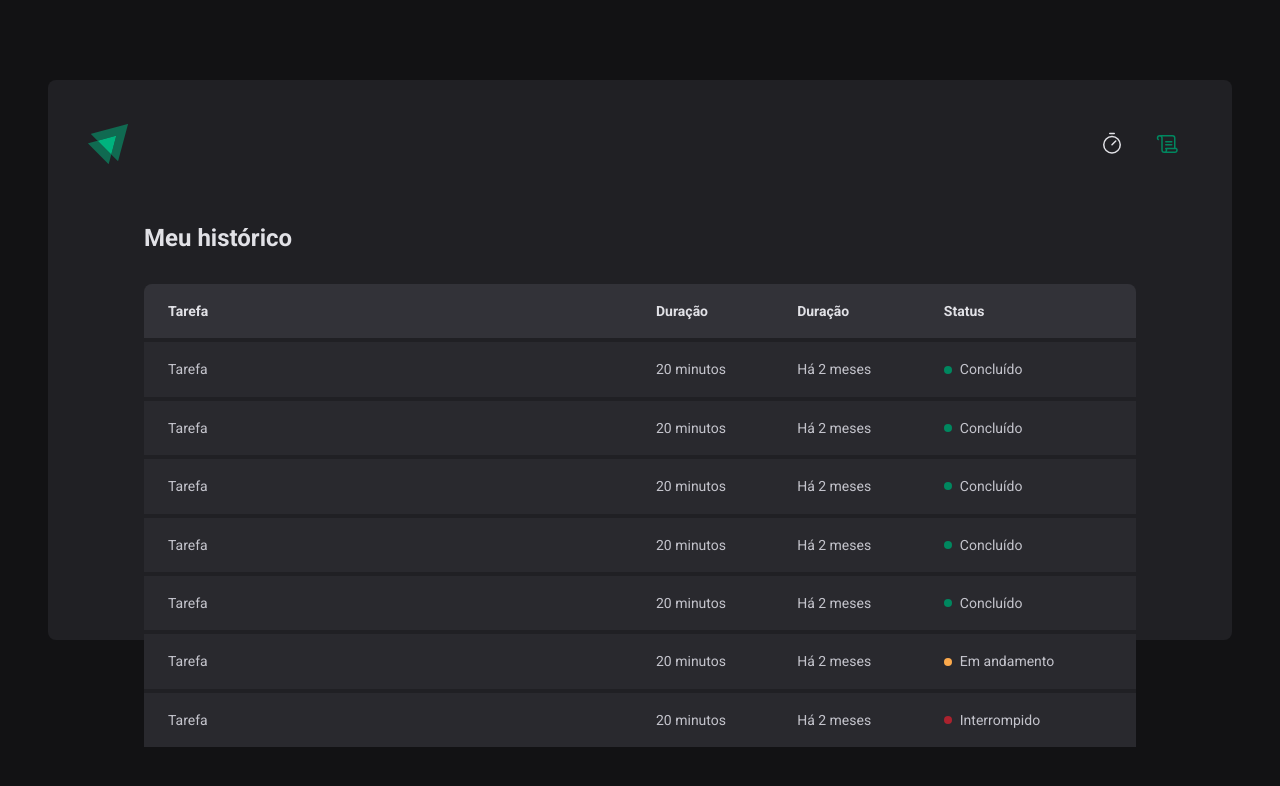
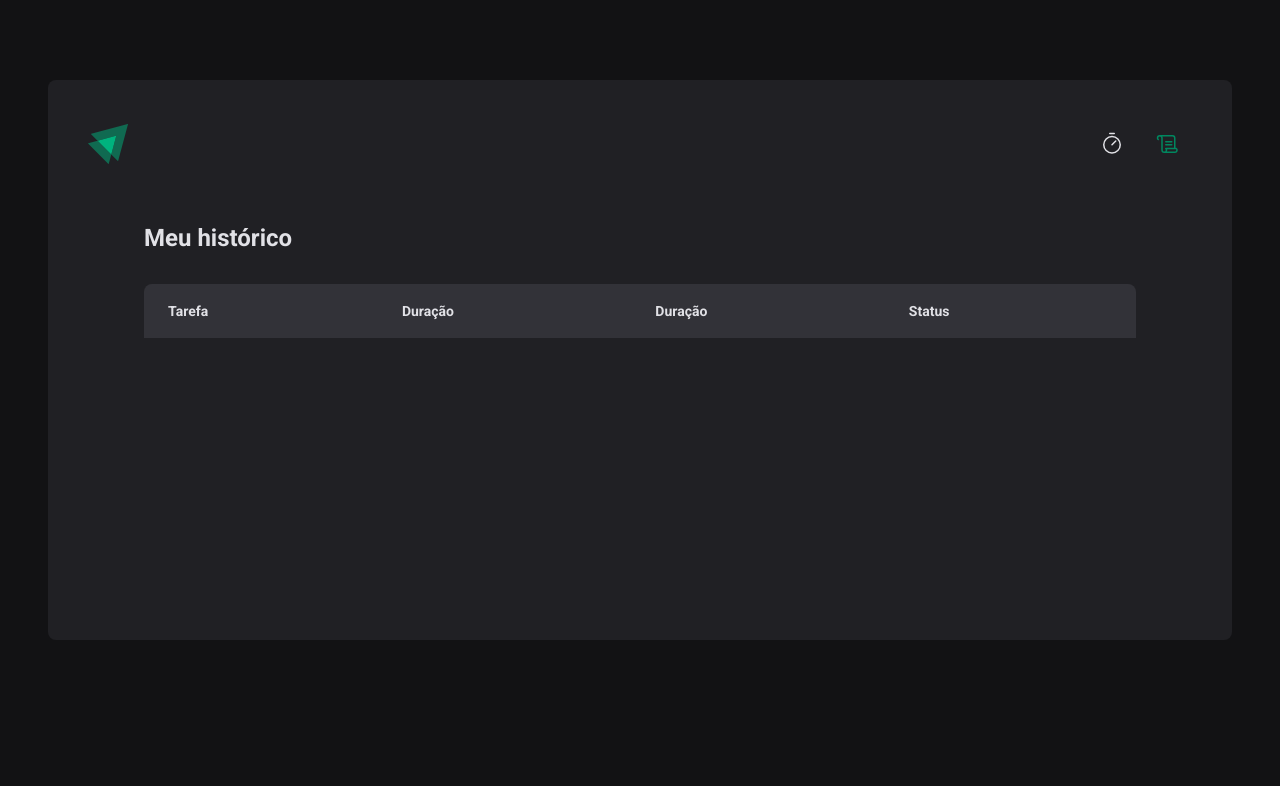
Before and after one commit to DeividAlan/personal-pomodoro, a React (Vite) app: page /history in a window 1280 px wide. Shown: the top 786 px of the page. Built offline with nearby package versions, Linux system fonts and the light colour scheme.

Commit message:
finish pages and context

```diff
--- a/src/App.tsx
+++ b/src/App.tsx
@@ -3,12 +3,15 @@
 import { GlobalStyle } from "./styles/global";
 import { Router } from "./Router";
 import { BrowserRouter } from "react-router-dom";
+import { CyclesContextProvider } from "./contexts/CyclesContext";
 
 export function App() {
   return (
     <ThemeProvider theme={defaultTheme}>
       <BrowserRouter>
-        <Router />
+        <CyclesContextProvider>
+          <Router />
+        </CyclesContextProvider>
       </BrowserRouter>
       <GlobalStyle />
     </ThemeProvider>
--- /dev/null
+++ b/src/contexts/CyclesContext.tsx
@@ -0,0 +1,103 @@
+import { createContext, ReactNode, useState } from "react";
+
+interface CreateCycleData {
+  task: string;
+  minutesAmount: number;
+}
+
+interface Cycle {
+  id: string;
+  task: string;
+  minutesAmount: number;
+  startDate: Date;
+  interruptedDate?: Date;
+  finishedDate?: Date;
+}
+
+interface CyclesContextType {
+  cycles: Cycle[];
+  activeCycle: Cycle | undefined;
+  activeCycleId: string | null;
+  amountSecondsPassed: number;
+  markCurrentCycleAsFinished: () => void;
+  setSecondsPassed: (seconds: number) => void;
+  createNewCycle: (data: CreateCycleData) => void;
+  interruptCurrentCycle: () => void;
+}
+
+export const CyclesContext = createContext({} as CyclesContextType);
+
+interface CyclesContextProviderProps {
+  children: ReactNode;
+}
+
+export function CyclesContextProvider({
+  children,
+}: CyclesContextProviderProps) {
+  const [cycles, setCycles] = useState<Cycle[]>([]);
+  const [activeCycleId, setActiveCycleId] = useState<string | null>(null);
+  const [amountSecondsPassed, setAmountSecondsPassed] = useState(0);
+
+  const activeCycle = cycles.find(cycle => cycle.id === activeCycleId);
+
+  function setSecondsPassed(seconds: number) {
+    setAmountSecondsPassed(seconds);
+  }
+
+  function markCurrentCycleAsFinished() {
+    setCycles(state =>
+      state.map(cycle => {
+        if (cycle.id === activeCycleId) {
+          return { ...cycle, finishedDate: new Date() };
+        } else {
+          return cycle;
+        }
+      }),
+    );
+  }
+
+  function createNewCycle(data: CreateCycleData) {
+    const id = String(new Date().getTime());
+
+    const newCycle: Cycle = {
+      id,
+      task: data.task,
+      minutesAmount: data.minutesAmount,
+      startDate: new Date(),
+    };
+
+    setCycles(state => [...state, newCycle]);
+    setActiveCycleId(id);
+    setAmountSecondsPassed(0);
+  }
+
+  function interruptCurrentCycle() {
+    setCycles(state =>
+      state.map(cycle => {
+        if (cycle.id === activeCycleId) {
+          return { ...cycle, interruptedDate: new Date() };
+        } else {
+          return cycle;
+        }
+      }),
+    );
+    setActiveCycleId(null);
+  }
+
+  return (
+    <CyclesContext.Provider
+      value={{
+        cycles,
+        activeCycle,
+        activeCycleId,
+        markCurrentCycleAsFinished,
+        amountSecondsPassed,
+        setSecondsPassed,
+        createNewCycle,
+        interruptCurrentCycle,
+      }}
+    >
+      {children}
+    </CyclesContext.Provider>
+  );
+}
--- a/src/pages/History/index.tsx
+++ b/src/pages/History/index.tsx
@@ -1,10 +1,15 @@
+import { useContext } from "react";
+import { CyclesContext } from "../../contexts/CyclesContext";
 import { HistoryContainer, HistoryList, Status } from "./styles";
+import { formatDistanceToNow } from "date-fns";
+import ptBR from "date-fns/locale/pt-BR";
 
 export function History() {
+  const { cycles } = useContext(CyclesContext);
+
   return (
     <HistoryContainer>
       <h1>Meu histórico</h1>
-
       <HistoryList>
         <table>
           <thead>
@@ -16,62 +21,33 @@
             </tr>
           </thead>
           <tbody>
-            <tr>
-              <td>Tarefa</td>
-              <td>20 minutos</td>
-              <td>Há 2 meses</td>
-              <td>
-                <Status statusColor="green">Concluído</Status>
-              </td>
-            </tr>
-            <tr>
-              <td>Tarefa</td>
-              <td>20 minutos</td>
-              <td>Há 2 meses</td>
-              <td>
-                <Status statusColor="green">Concluído</Status>
-              </td>
-            </tr>
-            <tr>
-              <td>Tarefa</td>
-              <td>20 minutos</td>
-              <td>Há 2 meses</td>
-              <td>
-                <Status statusColor="green">Concluído</Status>
-              </td>
-            </tr>
-            <tr>
-              <td>Tarefa</td>
-              <td>20 minutos</td>
-              <td>Há 2 meses</td>
-              <td>
-                <Status statusColor="green">Concluído</Status>
-              </td>
-            </tr>
-            <tr>
-              <td>Tarefa</td>
-              <td>20 minutos</td>
-              <td>Há 2 meses</td>
-              <td>
-                <Status statusColor="green">Concluído</Status>
-              </td>
-            </tr>
-            <tr>
-              <td>Tarefa</td>
-              <td>20 minutos</td>
-              <td>Há 2 meses</td>
-              <td>
-                <Status statusColor="yellow">Em andamento</Status>
-              </td>
-            </tr>
-            <tr>
-              <td>Tarefa</td>
-              <td>20 minutos</td>
-              <td>Há 2 meses</td>
-              <td>
-                <Status statusColor="red">Interrompido</Status>
-              </td>
-            </tr>
+            {cycles.map(cycle => {
+              return (
+                <tr key={cycle.id}>
+                  <td>{cycle.task}</td>
+                  <td>{cycle.minutesAmount} minutos</td>
+                  <td>
+                    {formatDistanceToNow(cycle.startDate, {
+                      addSuffix: true,
+                      locale: ptBR,
+                    })}
+                  </td>
+                  <td>
+                    {cycle.finishedDate && (
+                      <Status statusColor="green">Concluído</Status>
+                    )}
+
+                    {cycle.interruptedDate && (
+                      <Status statusColor="red">Interrompido</Status>
+                    )}
+
+                    {!cycle.finishedDate && !cycle.interruptedDate && (
+                      <Status statusColor="yellow">Em andamento</Status>
+                    )}
+                  </td>
+                </tr>
+              );
+            })}
           </tbody>
         </table>
       </HistoryList>
--- a/src/pages/Home/components/Countdown/index.tsx
+++ b/src/pages/Home/components/Countdown/index.tsx
@@ -1,6 +1,6 @@
 import { differenceInSeconds } from "date-fns";
 import { useContext, useEffect } from "react";
-import { CyclesContext } from "../..";
+import { CyclesContext } from "../../../../contexts/CyclesContext";
 import { CountdownContainer, Separator } from "./styles";
 
 export function Countdown() {
--- a/src/pages/Home/components/NewCycleForm/index.tsx
+++ b/src/pages/Home/components/NewCycleForm/index.tsx
@@ -1,7 +1,7 @@
 import { useFormContext } from "react-hook-form";
 import { FormContainer, MinutesAmountInput, TaskInput } from "./styles";
 import { useContext } from "react";
-import { CyclesContext } from "../..";
+import { CyclesContext } from "../../../../contexts/CyclesContext";
 
 export function NewCycleForm() {
   const { activeCycle } = useContext(CyclesContext);
--- a/src/pages/Home/index.tsx
+++ b/src/pages/Home/index.tsx
@@ -1,8 +1,9 @@
-import { createContext, useState } from "react";
+import { useContext } from "react";
 import { FormProvider, useForm } from "react-hook-form";
 import { zodResolver } from "@hookform/resolvers/zod";
 import { z as zod } from "zod";
 import { HandPalm, Play } from "@phosphor-icons/react";
+import { CyclesContext } from "../../contexts/CyclesContext";
 
 import { Countdown } from "./components/Countdown";
 import { NewCycleForm } from "./components/NewCycleForm";
@@ -12,25 +13,6 @@
   StartCountdownButton,
   StopCountdownButton,
 } from "./styles";
-
-interface Cycle {
-  id: string;
-  task: string;
-  minutesAmount: number;
-  startDate: Date;
-  interruptedDate?: Date;
-  finishedDate?: Date;
-}
-
-interface CyclesContextType {
-  activeCycle: Cycle | undefined;
-  activeCycleId: string | null;
-  amountSecondsPassed: number;
-  markCurrentCycleAsFinished: () => void;
-  setSecondsPassed: (seconds: number) => void;
-}
-
-export const CyclesContext = createContext({} as CyclesContextType);
 
 const newCycleFormValidationSchema = zod.object({
   task: zod.string().min(1, "Informe a tarefa"),
@@ -43,9 +25,8 @@
 type NewCycleFormData = zod.infer<typeof newCycleFormValidationSchema>;
 
 export function Home() {
-  const [cycles, setCycles] = useState<Cycle[]>([]);
-  const [activeCycleId, setActiveCycleId] = useState<string | null>(null);
-  const [amountSecondsPassed, setAmountSecondsPassed] = useState(0);
+  const { activeCycle, createNewCycle, interruptCurrentCycle } =
+    useContext(CyclesContext);
 
   const newCycleForm = useForm<NewCycleFormData>({
     resolver: zodResolver(newCycleFormValidationSchema),
@@ -57,51 +38,9 @@
 
   const { handleSubmit, watch, reset } = newCycleForm;
 
-  const activeCycle = cycles.find(cycle => cycle.id === activeCycleId);
-
-  function setSecondsPassed(seconds: number) {
-    setAmountSecondsPassed(seconds);
-  }
-
-  function markCurrentCycleAsFinished() {
-    setCycles(prevState =>
-      prevState.map(cycle => {
-        if (cycle.id === activeCycleId) {
-          return { ...cycle, finishedDate: new Date() };
-        } else {
-          return cycle;
-        }
-      }),
-    );
-  }
-
   function handleCreateNewCycle(data: NewCycleFormData) {
-    const id = String(new Date().getTime());
-
-    const newCycle: Cycle = {
-      id,
-      task: data.task,
-      minutesAmount: data.minutesAmount,
-      startDate: new Date(),
-    };
-
-    setCycles(state => [...state, newCycle]);
-    setActiveCycleId(id);
-    setAmountSecondsPassed(0);
+    createNewCycle(data);
     reset();
-  }
-
-  function handleInterruptCycle() {
-    setCycles(prevState =>
-      prevState.map(cycle => {
-        if (cycle.id === activeCycleId) {
-          return { ...cycle, interruptedDate: new Date() };
-        } else {
-          return cycle;
-        }
-      }),
-    );
-    setActiveCycleId(null);
   }
 
   const task = watch("task");
@@ -110,23 +49,13 @@
   return (
     <HomeContainer>
       <form onSubmit={handleSubmit(handleCreateNewCycle)}>
-        <CyclesContext.Provider
-          value={{
-            activeCycle,
-            activeCycleId,
-            markCurrentCycleAsFinished,
-            amountSecondsPassed,
-            setSecondsPassed,
-          }}
-        >
-          <FormProvider {...newCycleForm}>
-            <NewCycleForm />
-          </FormProvider>
-          <Countdown />
-        </CyclesContext.Provider>
+        <FormProvider {...newCycleForm}>
+          <NewCycleForm />
+        </FormProvider>
+        <Countdown />
 
         {activeCycle ? (
-          <StopCountdownButton onClick={handleInterruptCycle} type="button">
+          <StopCountdownButton onClick={interruptCurrentCycle} type="button">
             <HandPalm size={24} />
             Interromper
           </StopCountdownButton>
```
